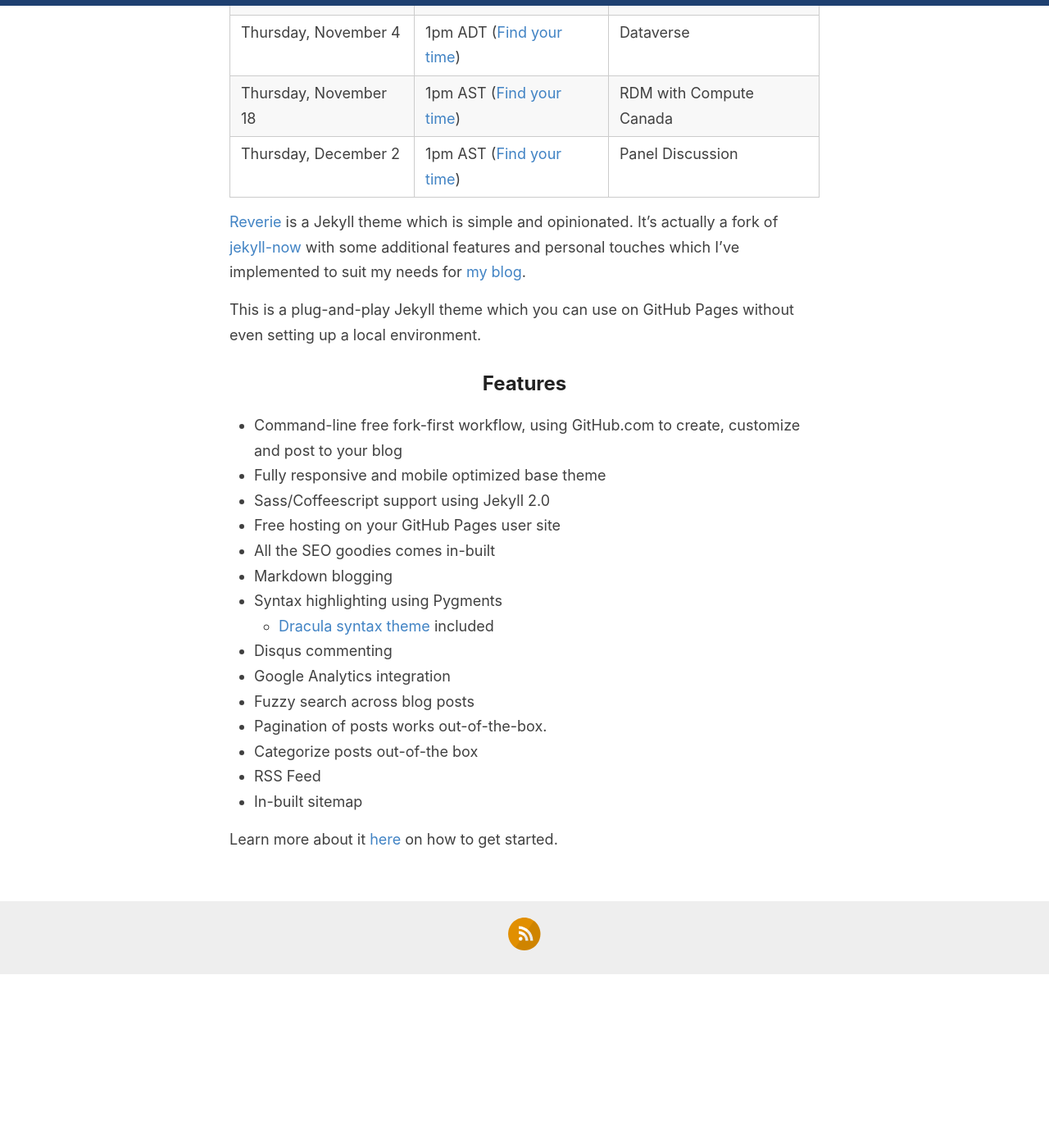
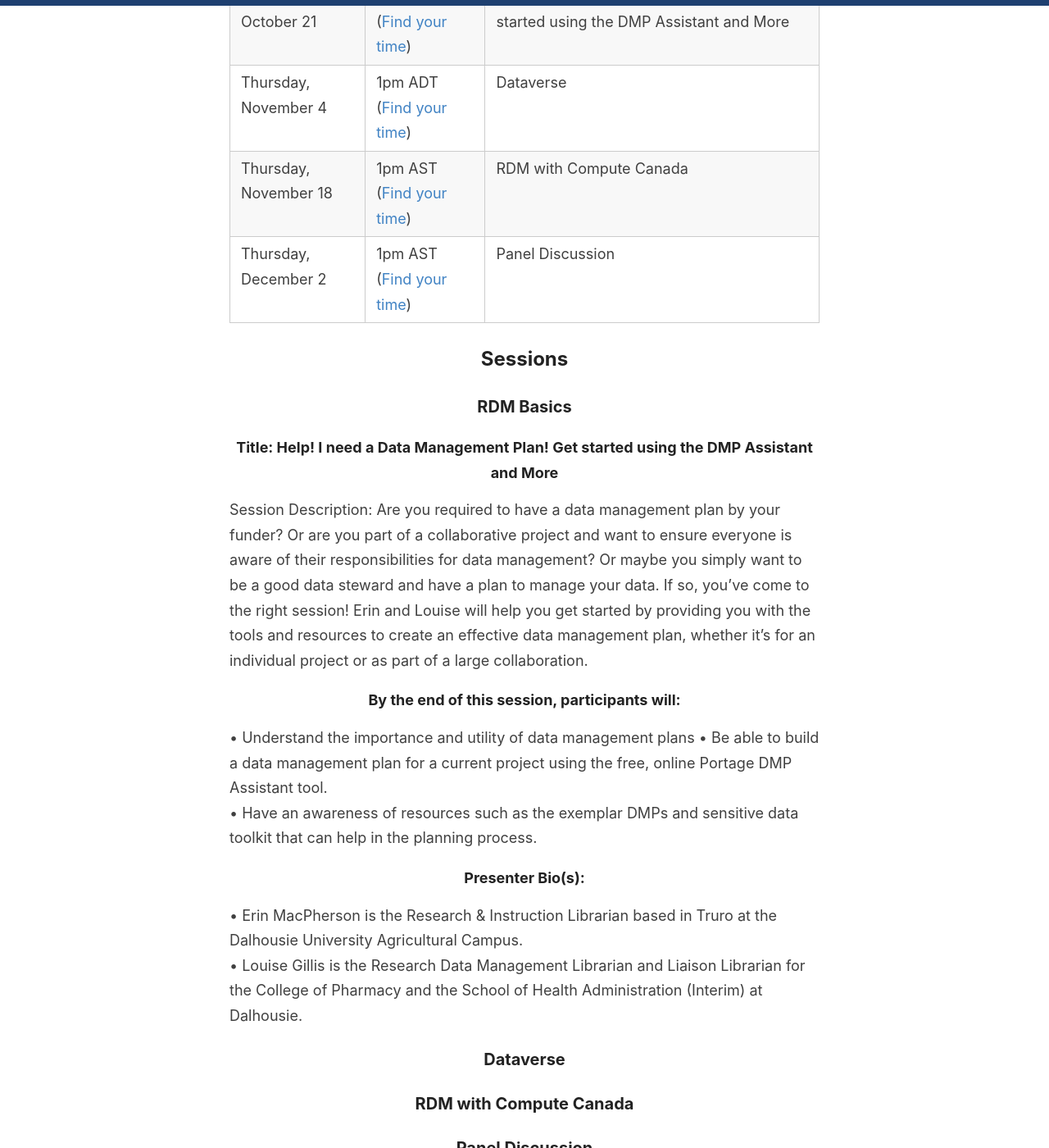
Before and after one commit to caul-dpsc/2021-rdm-series, a Jekyll site: the page built from _pages/schedule.md, in a window 1280 px wide and 1400 px high, scrolled down 622 px. Shown: the whole window at 82% size. Built offline with Jekyll 4.4.1, drawn with Linux system fonts in a browser that asks for light colours; before the commit the page ends 1811 px from its top, so only the background shows below that; some of the changed text lies outside the part shown.

Commit message:
Update schedule.md

```diff
--- a/_pages/schedule.md
+++ b/_pages/schedule.md
@@ -9,32 +9,30 @@ permalink: /schedule/
 | Date | Time | Session |
 | ---- | ---- | ------- |
 | Thursday, October 7 | 1pm ADT ([Find your time](https://dateful.com/time-zone-converter?t=1pm&d=2021-10-07&tz2=Atlantic-Daylight-Time-ADT)) | RDM Basics |
-| Thursday, October 21 | 1pm ADT ([Find your time](https://dateful.com/time-zone-converter?t=1pm&d=2021-10-21&tz2=Atlantic-Daylight-Time-ADT)) | DMP Assistant |
+| Thursday, October 21 | 1pm ADT ([Find your time](https://dateful.com/time-zone-converter?t=1pm&d=2021-10-21&tz2=Atlantic-Daylight-Time-ADT)) | Help! I need a Data Management Plan! Get started using the DMP Assistant and More |
 | Thursday, November 4 | 1pm ADT ([Find your time](https://dateful.com/time-zone-converter?t=1pm&d=2021-11-04&tz2=Atlantic-Daylight-Time-ADT)) | Dataverse |
 | Thursday, November 18 | 1pm AST ([Find your time](https://dateful.com/time-zone-converter?t=12pm&d=2021-11-18&tz2=Atlantic-Standard-Time-AST)) | RDM with Compute Canada |
 | Thursday, December 2 | 1pm AST ([Find your time](https://dateful.com/time-zone-converter?t=12pm&d=2021-12-02&tz2=Atlantic-Standard-Time-AST)) | Panel Discussion |
 
+## Sessions
 
-[Reverie](https://github.com/amitmerchant1990/reverie) is a Jekyll theme which is simple and opinionated. It's actually a fork of [jekyll-now](https://github.com/barryclark/jekyll-now) with some additional features and personal touches which I've implemented to suit my needs for [my blog](https://www.amitmerchant.com).
+### RDM Basics
 
-This is a plug-and-play Jekyll theme which you can use on GitHub Pages without even setting up a local environment.
+#### Title: Help! I need a Data Management Plan! Get started using the DMP Assistant and More
+Session Description:  Are you required to have a data management plan by your funder? Or are you part of a collaborative project and want to ensure everyone is aware of their responsibilities for data management? Or maybe you simply want to be a good data steward and have a plan to manage your data. If so, you’ve come to the right session!  Erin and Louise will help you get started by providing you with the tools and resources to create an effective data management plan, whether it’s for an individual project or as part of a large collaboration.
 
-## Features
+##### By the end of this session, participants will:
+•	Understand the importance and utility of data management plans
+•	Be able to build a data management plan for a current project using the free, online Portage DMP Assistant tool.
+•	Have an awareness of resources such as the exemplar DMPs and sensitive data toolkit that can help in the planning process.
 
-- Command-line free fork-first workflow, using GitHub.com to create, customize and post to your blog
-- Fully responsive and mobile optimized base theme
-- Sass/Coffeescript support using Jekyll 2.0
-- Free hosting on your GitHub Pages user site
-- All the SEO goodies comes in-built
-- Markdown blogging
-- Syntax highlighting using Pygments
-    - [Dracula syntax theme](https://draculatheme.com/) included
-- Disqus commenting
-- Google Analytics integration
-- Fuzzy search across blog posts
-- Pagination of posts works out-of-the-box.
-- Categorize posts out-of-the box
-- RSS Feed
-- In-built sitemap
+##### Presenter Bio(s):
+•	Erin MacPherson is the Research & Instruction Librarian based in Truro at the Dalhousie University Agricultural Campus.
+•	Louise Gillis is the Research Data Management Librarian and Liaison Librarian for the College of Pharmacy and the School of Health Administration (Interim) at Dalhousie.
 
-Learn more about it [here](https://github.com/amitmerchant1990/reverie) on how to get started.
+
+### Dataverse
+
+### RDM with Compute Canada
+
+### Panel Discussion
```
